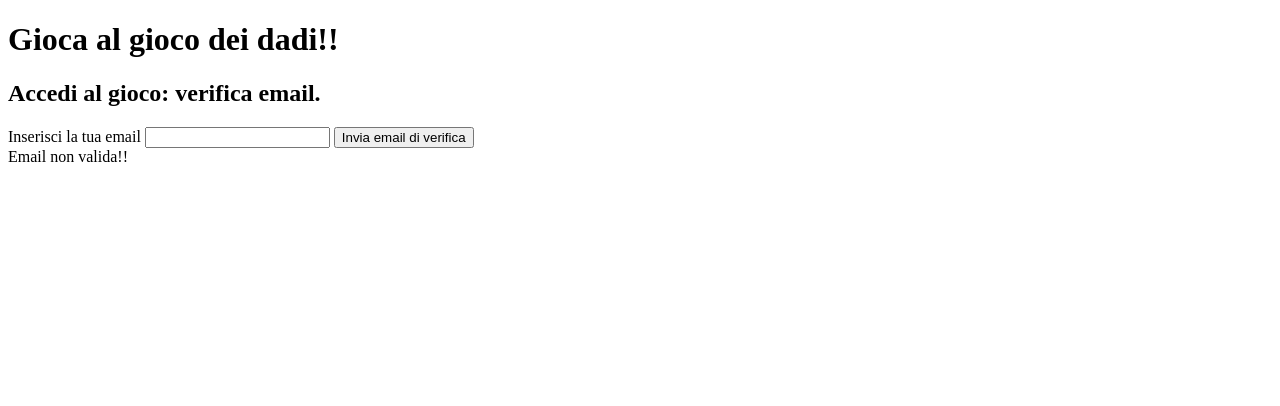
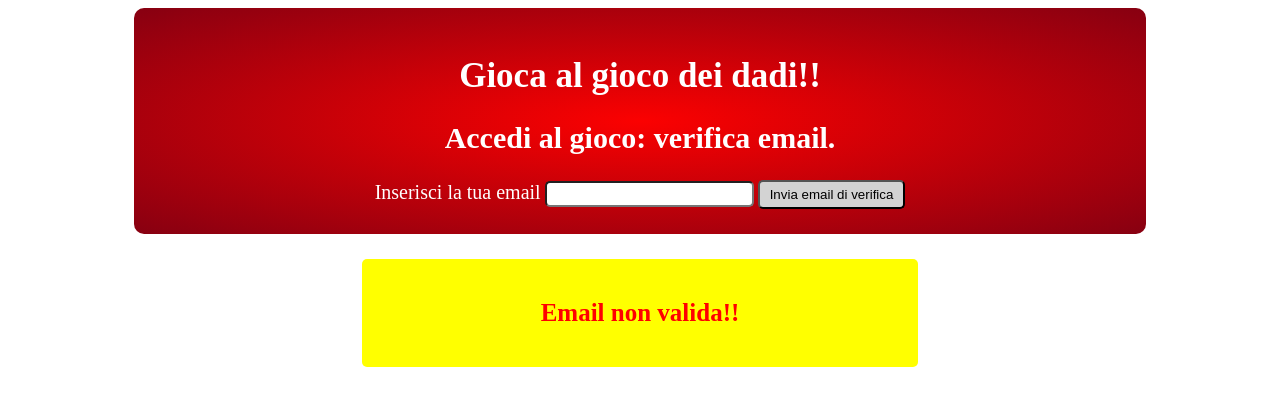
Before and after one commit to lindam-code/js-mail-dadi, a plain HTML site: page index.html in a window 1280 px wide. Both pictures are taken after a click on the button "Invia email di verifica". Drawn offline with Linux system fonts and the light colour scheme.

Commit message:
Style pagina.

```diff
--- a/css/style.css
+++ b/css/style.css
@@ -1,9 +1,96 @@
+/* Inizio reset */
+/* * {
+  margin: 0;
+  padding: 0;
+  box-sizing: border-box;
+} */
+/* Fine reset */
+
+/* Inizio regole generali  */
+.main_wrap {
+  width: 80%;
+  margin: auto;
+  height: 100vh;
+  text-align: center;
+  /* background-image: radial-gradient(#fb0101, #870011); */
+}
 .hidden {
   display:none;
 }
 .visible {
   display: block;
 }
+/* Fine regole generali  */
+
+/* Inizio sezioni  */
+.section_wrap {
+  background-image: radial-gradient(#fb0101, #870011);
+  color: #fff;
+  border-radius: 10px;
+  padding: 25px;
+  margin-bottom: 25px;
+  text-align: center;
+}
+h1 {
+  font-size: 35px;
+}
+h2 {
+  font-size: 30px;
+}
+label {
+  font-size: 20px;
+}
+input {
+  display: inline-block;
+  height: 20px;
+  border-radius: 5px;
+  font-size: 15px;
+  font-weight: bold;
+}
+input:focus {
+  background-color: grey;
+}
+button {
+  padding: 5px 10px;
+  border-radius: 5px;
+  background-color: lightgrey;
+}
+button:hover {
+  background-color: grey;
+  cursor: pointer;
+}
+img {
+  height: 200px;
+}
+.image_wrapper {
+  margin-bottom: 15px;
+}
 span {
   display: block;
+  margin: 15px 0;
+  font-size: 20px;
 }
+.style_risultato {
+  width: 25%;
+  margin: auto;
+  background-color: yellow;
+  padding: 50px;
+  border-radius: 50px;
+}
+/* Fine sezioni  */
+
+/* Inizio messaggio errore */
+.error_wrap {
+  background-color: yellow;
+  color: red;
+  padding: 25px;
+  width: 50%;
+  margin: auto;
+  border-radius: 5px;
+  margin-top: 25px;
+}
+.error_wrap span {
+  font-size: 25px;
+  font-weight: bold;
+}
+/* Fine messaggio errore */
--- a/index.html
+++ b/index.html
@@ -6,22 +6,33 @@
     <link rel="stylesheet" href="css/style.css">
   </head>
   <body>
-    <!-- Gioco dei dadi -->
+    <div class="main_wrap">
+      <!-- Inizio verifica email -->
+      <div class="section_wrap">
         <h1>Gioca al gioco dei dadi!!</h1>
-    <!-- Inizio verifica email -->
         <h2>Accedi al gioco: verifica email.</h2>
         <label>Inserisci la tua email</label>
         <input id="email_utente" type="email">
         <button id="invio_email">Invia email di verifica</button>
+      </div>
+
+      <!-- Inizio messaggio errore -->
 
         <div id="errore_email" class="hidden">
-      Email non valida!!
+          <div class="error_wrap">
+            <span>Email non valida!!</span>
           </div>
+        </div>
+      <!-- Fine messaggio errore -->
       <!-- Fine verifica email -->
 
       <!-- Inizio gioco dei dadi! -->
       <div id="gioco_container" class="hidden">
+        <div class="section_wrap">
           <h2>Ora giochiamo!!</h2>
+          <div class="image_wrapper">
+            <img src="img/dadi_red.jpg" alt="dice">
+          </div>
           <label>inserisci un numero da 1 a 6</label>
           <input id="numero_utente" type="number">
           <button id="lancia_dado">Lancia il dado!!</button>
@@ -29,7 +40,9 @@
           <span id="numero_pc"></span>
           <h2 id="risultato_dadi"></h2>
         </div>
+      </div>
       <!-- Fine gioco dei dadi! -->
+    </div>
 
     <!-- Collegamento al JavaScript -->
     <script src="js/script.js"></script>
```
Also changed, not shown: js/script.js (+0 -10 lines), img/dadi_red.jpg (added). Lines whose indentation alone changed are shown as unchanged.
